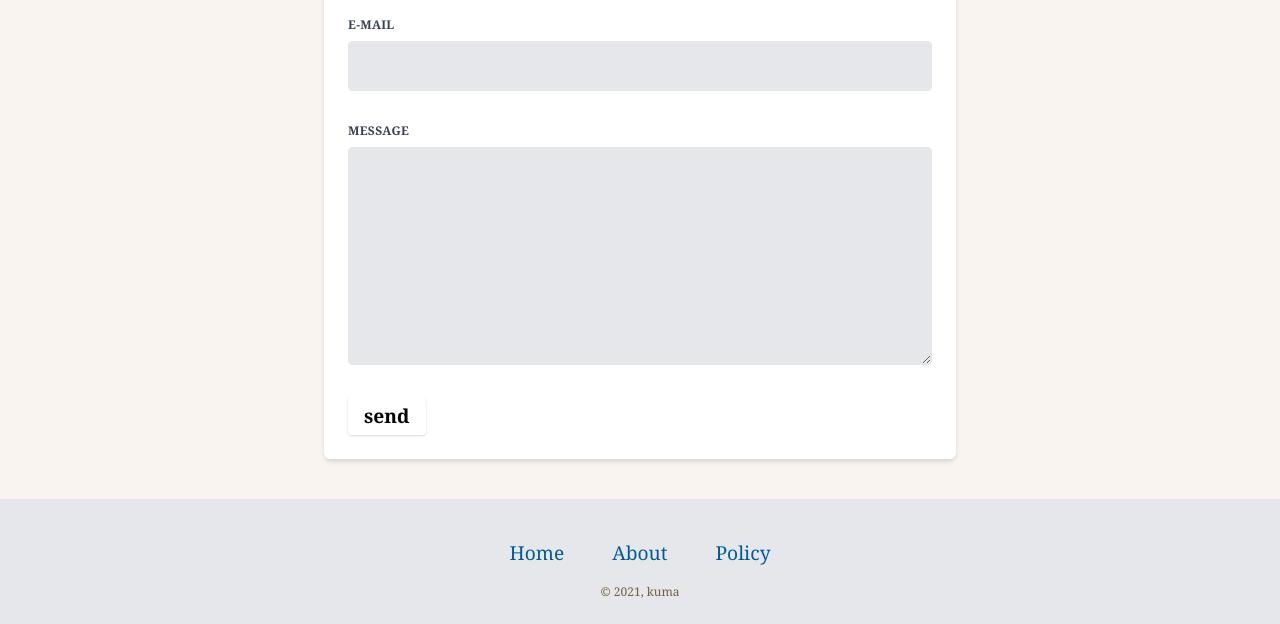
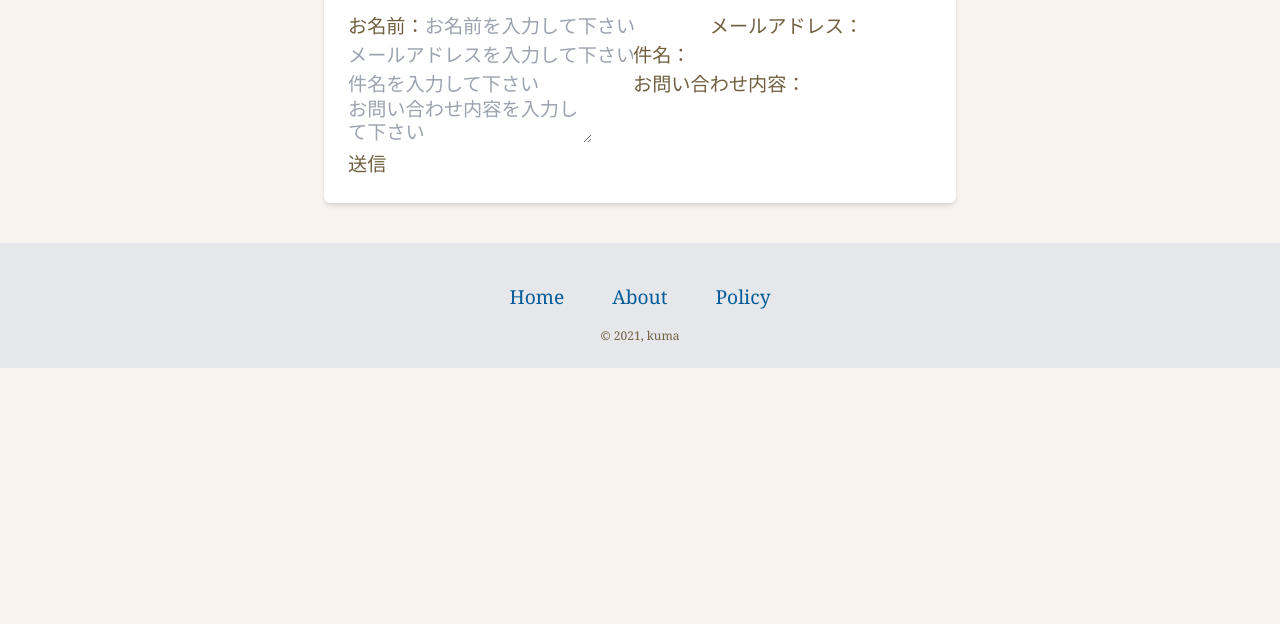
Before and after one commit to kuuumaaaa/blog-gatsby, a Gatsby site: page /contact in a window 1280 px wide. Shown: the part 265-889 px from the top of the page. After the commit the page ends 800 px from the top, so only its background shows below. Built offline with nearby package versions, Linux system fonts and the light colour scheme; Gatsby itself is replaced by a stand-in of ours; a web font is replaced by a local one.

Commit message:
test contact page

```diff
--- a/src/pages/contact.js
+++ b/src/pages/contact.js
@@ -10,9 +10,9 @@ const ContuctPage = ({ data, location }) => {
   return (
     <Layout location={location} title={siteTitle}>
       <div class="max-w-4xl p-6 mx-auto bg-white rounded-md shadow-md dark:bg-gray-800">
-        <SEO title="Contuct me" />
+        <SEO title="Contuct" />
         <h1 class="text-xl font-semibold text-gray-700 capitalize dark:text-white my-2" >Contuct me</h1>
-        <form
+        {/* <form
           name="contact"
           method="POST"
           data-netlify="true"
@@ -65,7 +65,24 @@ const ContuctPage = ({ data, location }) => {
               <button class="shadow bg-teal-400 hover:bg-teal-400 focus:shadow-outline focus:outline-none text-black font-bold py-2 px-4 rounded" type="submit">send</button>
             </div>
           </div>
-        </form>
+        </form> */}
+
+        <form
+        className='contact_form'
+        name="Contact Form"
+        method="POST"
+        data-netlify="true"
+        action="/pages/success"
+      >
+        <input type="hidden" name="form-name" value="Contact Form" />
+        <h1 className='contactHeader'>CONTACT US</h1>
+        <label>お名前：</label><input type="text" name="name" className="contact__field" placeholder="お名前を入力して下さい"></input>
+        <label>メールアドレス：</label><input name="email" type="email" className="contact__field" placeholder="メールアドレスを入力して下さい"></input>
+        <label>件名：</label><input name='subject' type="text" className="contact__field" placeholder="件名を入力して下さい"></input>
+        <label>お問い合わせ内容：</label><textarea name='message' className="contact__field" placeholder="お問い合わせ内容を入力して下さい"></textarea>
+        <div data-netlify-recaptcha="true"></div>
+        <button type='submit'>送信</button>
+      </form>
       </div>
     </Layout>
   )
```
